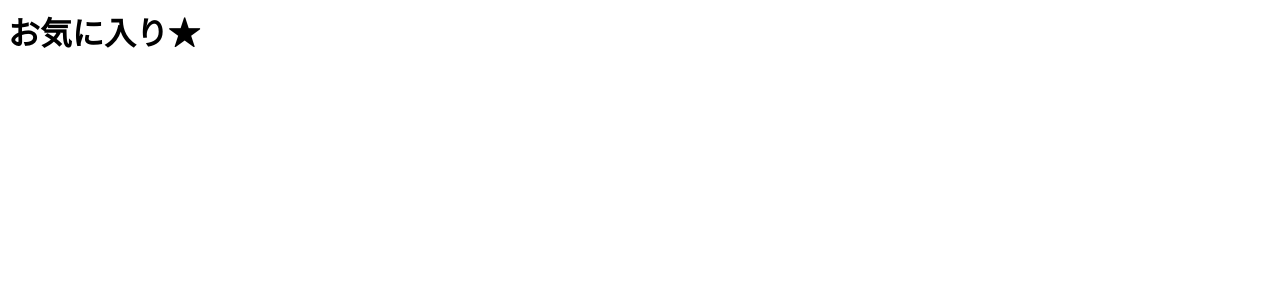
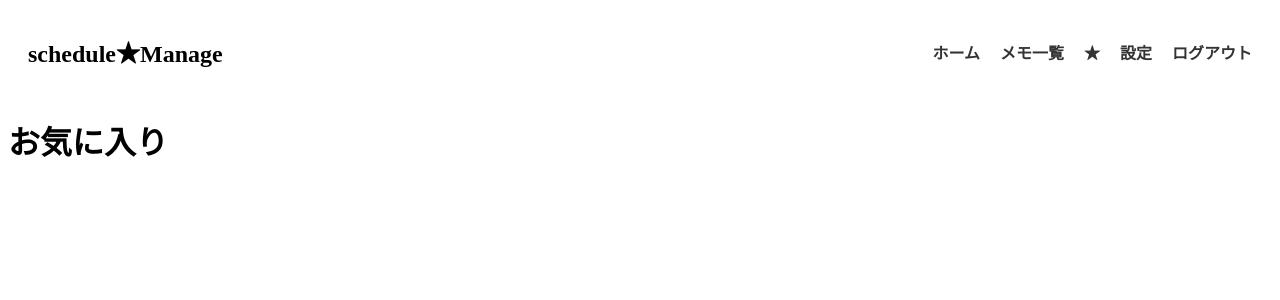
Before and after one commit to kao0219/schedule-manage, a Django app: page /favorites/ in a window 1280 px wide. Shown: the top 300 px of the page. Run offline with Django 5.2, Linux system fonts and the light colour scheme.

Commit message:
viewsでお気に入り、設定、メモなどをrendert使って〇〇.htmlに変更

```diff
--- a/schedule_manage/app/templates/base.html
+++ b/schedule_manage/app/templates/base.html
@@ -30,15 +30,14 @@
             font-weight: bold;
         }
     </style>
-
 </head>
 <body>
     <header>
         <h1 class="app-title">schedule★Manage</h1>
         <nav>
-            <ul class="nav-Links">
-              <a href="{% url 'app:home' %}">ホーム</a></li>
-              <a href="{% url 'app:memos' %}">メモ一覧</a></li>
+            <ul class="nav-links">
+              <li><a href="{% url 'app:home' %}">ホーム</a></li>
+              <li><a href="{% url 'app:memos' %}">メモ一覧</a></li>
               <li><a href="{% url 'app:favorites' %}">★</a></li>
               <li><a href="{% url 'app:settings' %}">設定</a></li>
               <li><a href="{% url 'app:logout' %}">ログアウト</a></li>
@@ -47,9 +46,6 @@
     </header>
 
     {% block content %}
-
     {% endblock %}
-
-
 </body>
 </html>
--- a/schedule_manage/app/templates/favorites.html
+++ b/schedule_manage/app/templates/favorites.html
@@ -1,4 +1,4 @@
-{% extends "base.html" %}
+{% extends 'base.html' %}
 
 
 
--- a/schedule_manage/app/templates/home.html
+++ b/schedule_manage/app/templates/home.html
@@ -1,4 +1,4 @@
-{% extends "base.html" %}
+{% extends 'base.html' %}
 
 
 {% block content %}
--- a/schedule_manage/app/templates/memos.html
+++ b/schedule_manage/app/templates/memos.html
@@ -1,4 +1,4 @@
-{% extends "base.html" %}
+{% extends 'base.html' %}
 
 
 
--- a/schedule_manage/app/templates/settings.html
+++ b/schedule_manage/app/templates/settings.html
@@ -1,4 +1,4 @@
-{% extends "base.html" %}
+{% extends 'base.html' %}
 
 
 
--- a/schedule_manage/app/views.py
+++ b/schedule_manage/app/views.py
@@ -53,13 +53,13 @@ def home_view(request):
     return render(request, 'home.html')
 
 def memos_view(request):
-    return HttpResponse("<h1>メモ新規作成</h1>")
+    return render(request, 'memos.html')
 
 def favorites_view(request):
-    return HttpResponse("<h1>お気に入り★</h1>")
+    return render(request, 'favorites.html')
 
 def settings_view(request):
-    return HttpResponse("<h1>設定</h1>")
+    return render(request, 'settings.html')
 
 def logout_view(request):
     logout(request)
```
